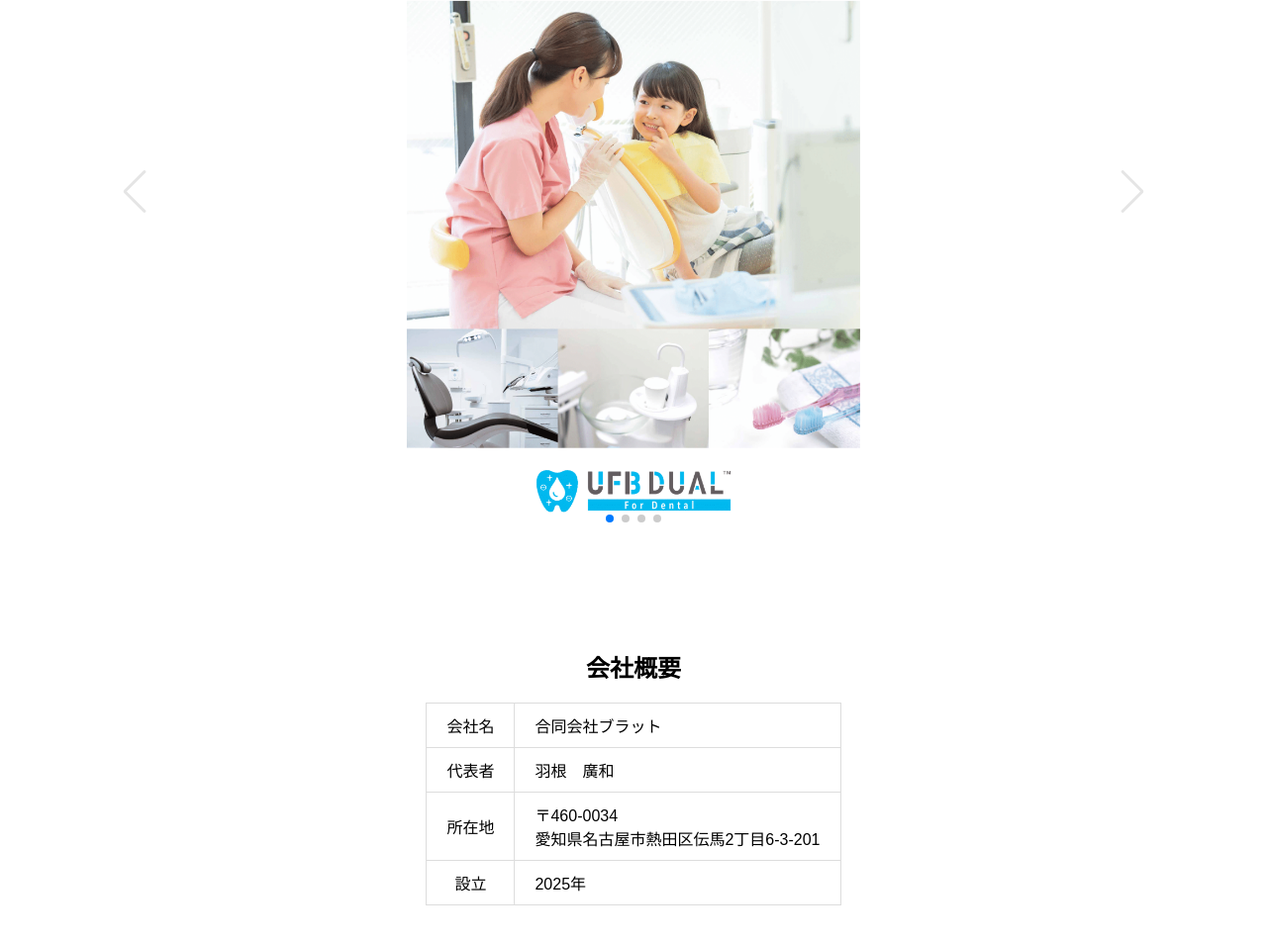
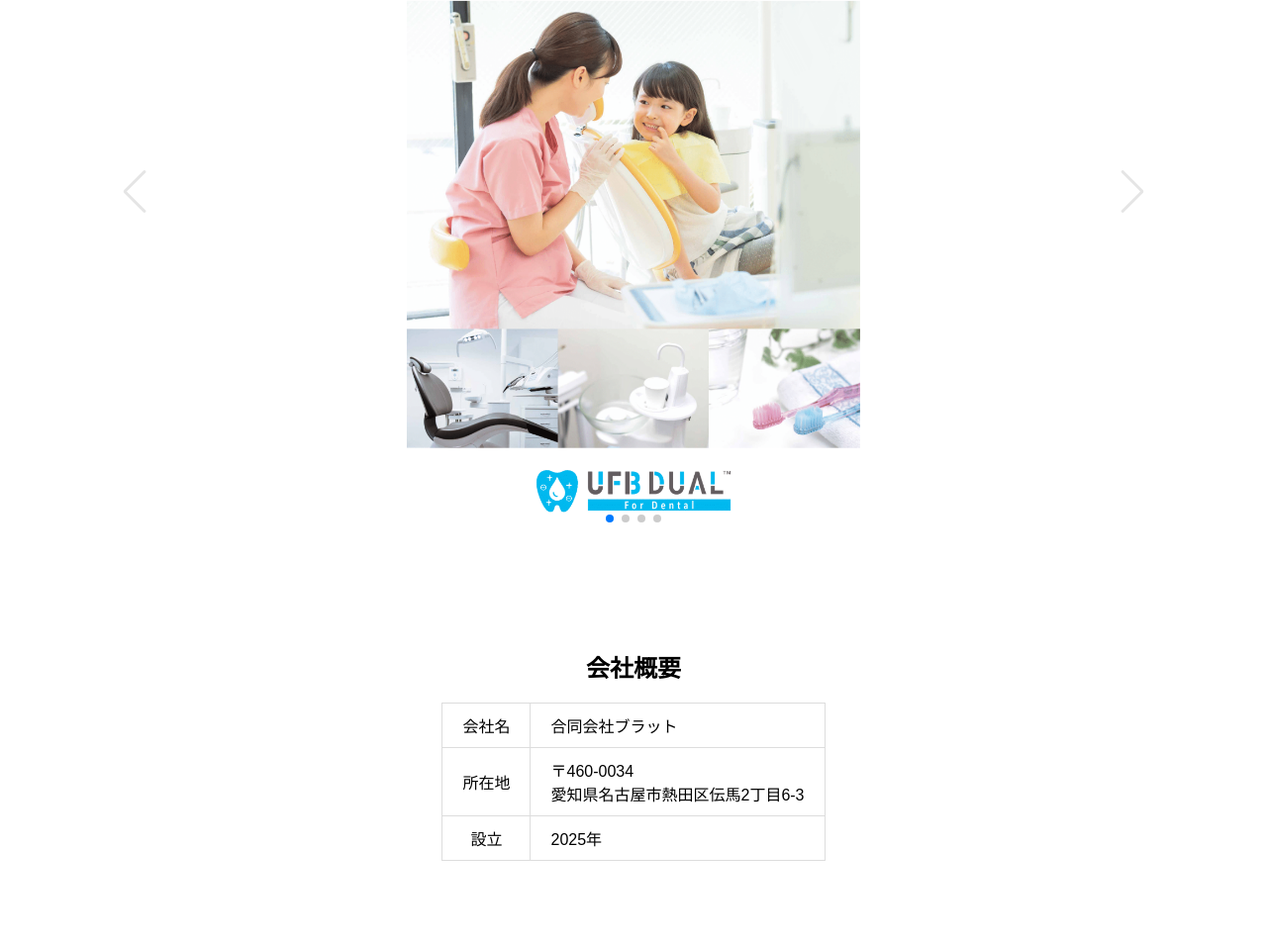
Before and after one commit to Ayumu-Isetani/blat-llc, a plain HTML site: page index.html in a window 1280 px wide. Shown: the part 1162-2115 px from the top of the page at 99% size. Drawn offline with nearby package versions, Linux system fonts and the light colour scheme.

Commit message:
Add files via upload

```diff
--- a/index.html
+++ b/index.html
@@ -179,13 +179,9 @@
                     <td>合同会社ブラット</td>
                 </tr>
                 <tr>
-                    <td>代表者</td>
-                    <td>羽根　廣和</td>
-                </tr>
-                <tr>
                     <td>所在地</td>
                     <td>〒460-0034<br>
-                    愛知県名古屋市熱田区伝馬2丁目6-3-201</td>
+                    愛知県名古屋市熱田区伝馬2丁目6-3</td>
                 </tr>
                 <tr>
                     <td>設立</td>
```
